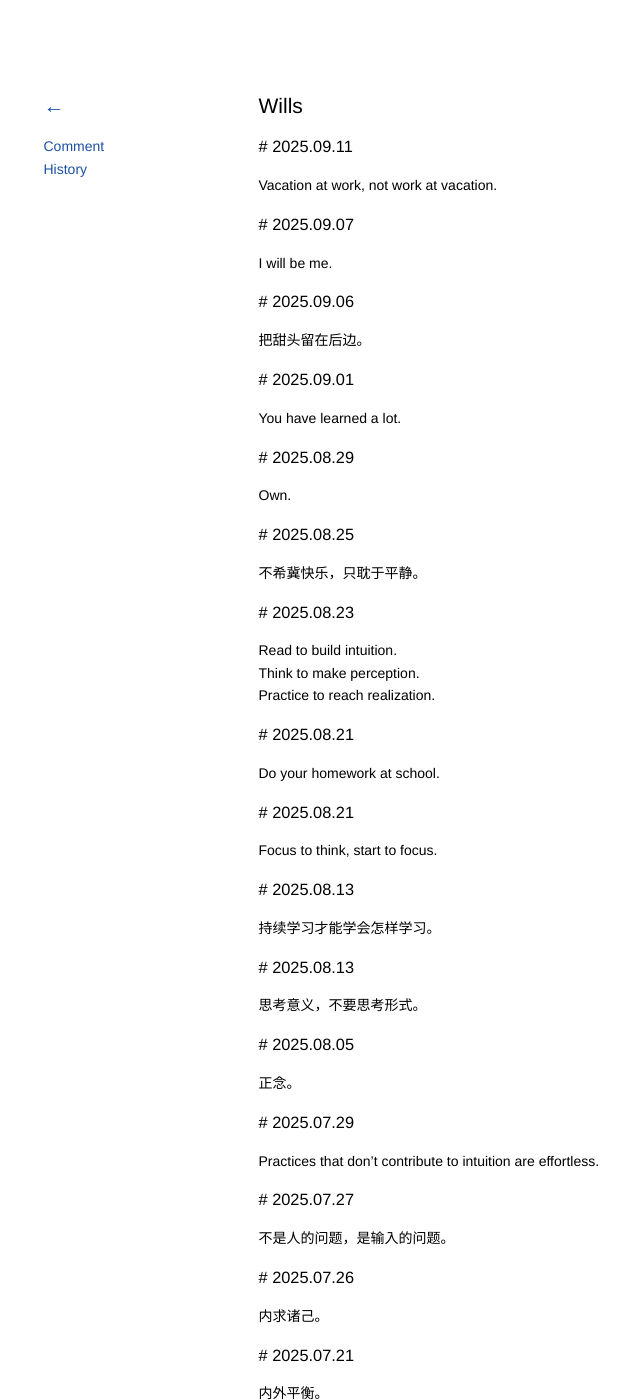
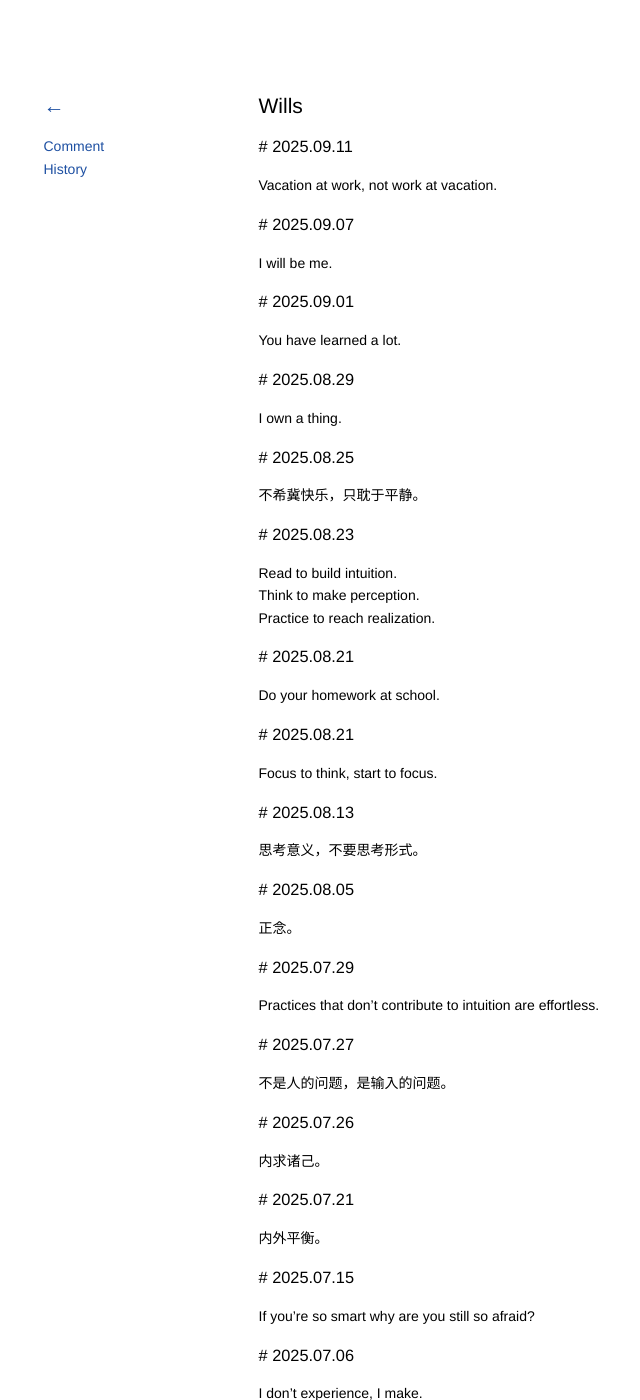
Before and after one commit to kidlj/awei, a Jekyll site: the page built from _wiki/wills.md, in a window 1280 px wide and 1400 px high. Shown: the whole window, without its empty margins (89-729 px from the left). Built offline with Jekyll 4.4.1, drawn with Linux system fonts in a browser that asks for light colours.

Commit message:
update wills

```diff
--- a/_wiki/wills.md
+++ b/_wiki/wills.md
@@ -10,17 +10,13 @@ Vacation at work, not work at vacation.
 
 I will be me.
 
-### 2025.09.06
-
-把甜头留在后边。
-
 ### 2025.09.01
 
 You have learned a lot.
 
 ### 2025.08.29
 
-Own.
+I own a thing.
 
 ### 2025.08.25
 
@@ -39,10 +35,6 @@ Do your homework at school.
 ### 2025.08.21
 
 Focus to think, start to focus.
-
-### 2025.08.13
-
-持续学习才能学会怎样学习。
 
 ### 2025.08.13
 
```
